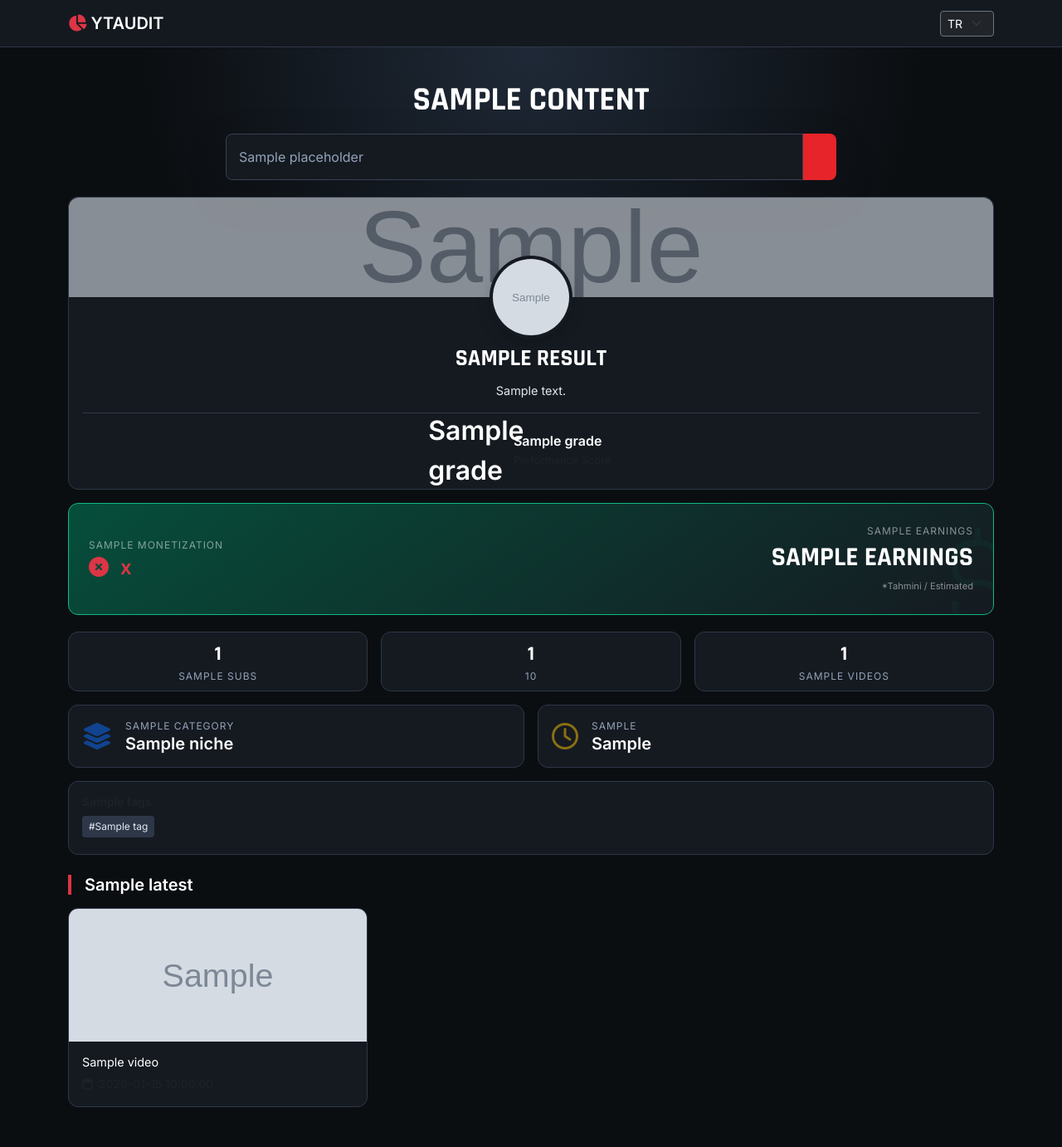
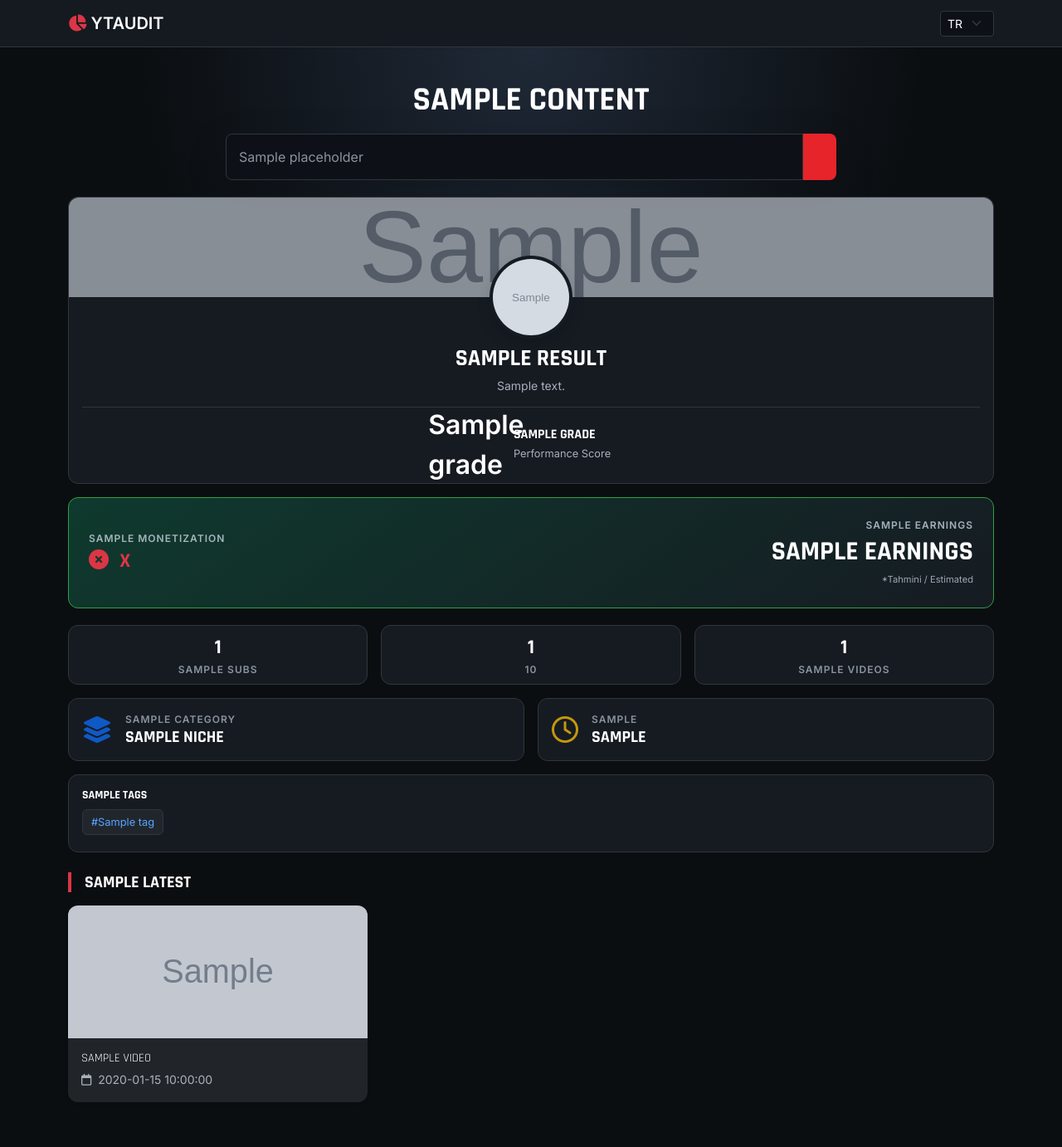
Before and after one commit to 2psgmvs86m-a11y/youtube-trend-analiz, a Flask app: template templates/index.html in a window 1280 px wide. Shown: the whole page at 83% size. After the commit the page ends 1328 px from the top, so only its background shows below. Run offline with Flask 3, Linux system fonts and the light colour scheme; the template is opened without the code that fills it: most values are stand-ins (such as "Sample title", 1, 10 or a date in 2020); grey boxes marked "Sample" are stand-in pictures.

Commit message:
Update index.html

```diff
--- a/templates/index.html
+++ b/templates/index.html
@@ -9,33 +9,63 @@
     <link rel="stylesheet" href="https://cdnjs.cloudflare.com/ajax/libs/font-awesome/6.4.0/css/all.min.css">
 
     <style>
-        :root { --dark-bg: #0b0e11; --card-bg: #151a21; --accent: #e62429; --text-gray: #cbd5e1; }
-        body { background-color: var(--dark-bg); color: white; font-family: 'Inter', sans-serif; }
-        h1, h2, h3, .grade-text { font-family: 'Rajdhani', sans-serif; text-transform: uppercase; }
+        /* --- TEMEL RENK AYARLARI --- */
+        :root {
+            --dark-bg: #0b0e11;
+            --card-bg: #161b22;
+            --accent: #e62429;
+            --text-main: #ffffff;
+            --text-sub: #94a3b8;
+        }
+
+        body {
+            background-color: var(--dark-bg);
+            color: var(--text-main);
+            font-family: 'Inter', sans-serif;
+        }
+
+        /* Tüm Başlıkları ve Yazıları Beyaza Zorla */
+        h1, h2, h3, h4, h5, h6 { color: #ffffff !important; font-family: 'Rajdhani', sans-serif; text-transform: uppercase; }
+        p, span, div { color: #e2e8f0; } /* Varsayılan yazı rengi açık gri */
+
+        /* Bootstrap text-muted düzeltmesi (Karanlıkta görünmesi için) */
+        .text-muted { color: #cbd5e1 !important; opacity: 0.8; }
+        .text-white-50 { color: #cbd5e1 !important; opacity: 0.8; }
 
         /* Header & Search */
-        .navbar { background: rgba(21, 26, 33, 0.95); border-bottom: 1px solid #2d3748; }
+        .navbar { background: rgba(22, 27, 34, 0.95); border-bottom: 1px solid #30363d; }
         .hero { padding: 40px 0; background: radial-gradient(circle at top, #1f2937 0%, var(--dark-bg) 70%); }
 
-        /* Arama Kutusu Düzeltmeleri */
-        .search-input { background: var(--card-bg); border: 1px solid #374151; color: white; padding: 15px; border-radius: 8px 0 0 8px; }
-        .search-input:focus { background: var(--card-bg); color: white; border-color: var(--accent); box-shadow: none; }
-        .search-input::placeholder { color: #94a3b8 !important; opacity: 1; } /* Placeholder rengi açıldı */
+        /* Input Alanları - Yüksek Kontrast */
+        .search-input {
+            background: #0d1117 !important;
+            border: 1px solid #30363d;
+            color: #ffffff !important;
+            padding: 15px;
+            border-radius: 8px 0 0 8px;
+        }
+        .search-input::placeholder { color: #8b949e !important; opacity: 1; }
+        .form-control:focus { box-shadow: none; border-color: var(--accent); }
+
         .btn-audit { background: var(--accent); border: none; color: white; font-weight: 700; padding: 0 20px; border-radius: 0 8px 8px 0; white-space: nowrap; }
 
+        /* Dil Seçici Düzeltmesi */
+        .form-select {
+            background-color: #0d1117;
+            color: white;
+            border: 1px solid #30363d;
+        }
+
         /* Cards */
-        .glass-card { background: var(--card-bg); border: 1px solid #2d3748; border-radius: 12px; padding: 20px; height: 100%; }
+        .glass-card { background: var(--card-bg); border: 1px solid #30363d; border-radius: 12px; padding: 20px; height: 100%; }
         .channel-banner { height: 120px; width: 100%; object-fit: cover; border-radius: 12px 12px 0 0; opacity: 0.6; }
 
-        /* Profil ve Avatar Düzeni */
+        /* Profil */
         .profile-header { margin-top: -50px; position: relative; z-index: 2; text-align: center; }
         .avatar-overlay { width: 100px; height: 100px; border-radius: 50%; border: 4px solid var(--card-bg); background: #000; }
 
-        /* Açıklama Metni Okunabilirliği */
-        .desc-text { color: #e2e8f0 !important; font-size: 0.9rem; line-height: 1.5; margin-top: 10px; }
-
-        /* Grade Badge - Mobilde daha iyi dursun diye */
-        .grade-container { display: flex; justify-content: center; align-items: center; gap: 15px; margin-top: 15px; padding-top: 15px; border-top: 1px solid #2d3748; }
+        /* Grade Badge */
+        .grade-container { display: flex; justify-content: center; align-items: center; gap: 15px; margin-top: 15px; padding-top: 15px; border-top: 1px solid #30363d; }
         .grade-box { width: 60px; height: 60px; display: flex; align-items: center; justify-content: center; border-radius: 12px; font-size: 2rem; font-weight: 800; color: white; flex-shrink: 0; }
         .grade-A, .grade-A_plus { background: linear-gradient(135deg, #10b981, #059669); box-shadow: 0 0 15px rgba(16, 185, 129, 0.4); }
         .grade-B, .grade-B_plus { background: linear-gradient(135deg, #3b82f6, #2563eb); }
@@ -43,38 +73,29 @@
         .grade-D { background: linear-gradient(135deg, #ef4444, #dc2626); }
 
         /* Tags */
-        .tag-badge { background: #2d3748; color: #e2e8f0; font-size: 0.75rem; padding: 4px 8px; border-radius: 4px; margin: 0 4px 4px 0; display: inline-block; }
+        .tag-badge { background: #21262d; color: #58a6ff; font-size: 0.8rem; padding: 5px 10px; border-radius: 6px; margin: 0 4px 4px 0; display: inline-block; border: 1px solid #30363d; }
 
-        /* Financial Box - Öne Çıkarılmış */
+        /* Financial Box Highlight */
         .finance-highlight {
-            background: linear-gradient(145deg, #064e3b 0%, #151a21 100%);
-            border: 1px solid #10b981;
+            background: linear-gradient(145deg, #0f3a2e 0%, #161b22 100%);
+            border: 1px solid #2ea043;
             margin-bottom: 20px;
-            position: relative;
-            overflow: hidden;
-        }
-        .finance-highlight::before {
-            content: '$';
-            position: absolute;
-            right: -20px;
-            top: -20px;
-            font-size: 10rem;
-            opacity: 0.05;
-            font-family: 'Rajdhani';
-            color: #10b981;
         }
 
-        .stat-num { font-size: 1.5rem; font-weight: 700; font-family: 'Rajdhani'; color: white; }
-        .stat-label { font-size: 0.75rem; color: #94a3b8; text-transform: uppercase; letter-spacing: 1px; }
+        .stat-num { font-size: 1.5rem; font-weight: 700; font-family: 'Rajdhani'; color: #ffffff; }
+        .stat-label { font-size: 0.75rem; color: #8b949e; text-transform: uppercase; letter-spacing: 1px; font-weight: 600; }
+
+        /* Linkler */
+        a { color: inherit; text-decoration: none; }
     </style>
 </head>
 <body>
 
     <nav class="navbar navbar-expand-lg navbar-dark">
         <div class="container">
-            <a class="navbar-brand fw-bold" href="/"><i class="fas fa-chart-pie text-danger"></i> YT<span class="text-white">AUDIT</span></a>
+            <a class="navbar-brand fw-bold text-white" href="/"><i class="fas fa-chart-pie text-danger"></i> YT<span class="text-white">AUDIT</span></a>
             <div class="ms-auto">
-                <select class="form-select form-select-sm bg-dark text-white border-secondary" onchange="location = '?lang=' + this.value;">
+                <select class="form-select form-select-sm shadow-none" onchange="location = '?lang=' + this.value;">
                     <option value="tr" {% if current_lang == 'tr' %}selected{% endif %}>TR</option>
                     <option value="en" {% if current_lang == 'en' %}selected{% endif %}>EN</option>
                     <option value="de" {% if current_lang == 'de' %}selected{% endif %}>DE</option>
@@ -85,7 +106,7 @@
 
     <div class="hero">
         <div class="container text-center">
-            <h1 class="display-6 fw-bold mb-3">{{ content.title }}</h1>
+            <h1 class="display-6 fw-bold mb-3 text-white">{{ content.title }}</h1>
             <div class="row justify-content-center">
                 <div class="col-12 col-md-8">
                     <form method="POST" class="d-flex shadow-lg">
@@ -94,7 +115,7 @@
                     </form>
                 </div>
             </div>
-            {% if error %} <div class="alert alert-danger mt-4 d-inline-block py-2 px-4 small">{{ error }}</div> {% endif %}
+            {% if error %} <div class="alert alert-danger mt-4 d-inline-block py-2 px-4 small border-0">{{ error }}</div> {% endif %}
         </div>
     </div>
 
@@ -105,14 +126,14 @@
             {% if result.banner %}
             <img src="{{ result.banner }}" class="channel-banner">
             {% else %}
-            <div class="channel-banner" style="background: #2d3748;"></div>
+            <div class="channel-banner" style="background: #21262d;"></div>
             {% endif %}
 
             <div class="px-3 pb-3">
                 <div class="profile-header">
                     <img src="{{ result.avatar }}" class="avatar-overlay shadow">
-                    <h3 class="mt-2 mb-1 fw-bold">{{ result.title }}</h3>
-                    <p class="desc-text">{{ result.desc }}</p>
+                    <h3 class="mt-2 mb-1 fw-bold text-white">{{ result.title }}</h3>
+                    <p class="text-muted mb-0 small">{{ result.desc }}</p>
                 </div>
 
                 <div class="grade-container">
@@ -138,7 +159,7 @@
             <div class="text-md-end">
                 <div class="stat-label mb-1 text-white-50">{{ content.earnings }}</div>
                 <h2 class="fw-bold text-white mb-0">{{ result.earnings }}</h2>
-                <small class="text-white-50" style="font-size: 0.7rem;">*Tahmini / Estimated</small>
+                <small class="text-white-50 opacity-75" style="font-size: 0.7rem;">*Tahmini / Estimated</small>
             </div>
         </div>
 
@@ -164,19 +185,19 @@
 
             <div class="col-md-6">
                 <div class="glass-card p-3 d-flex align-items-center">
-                    <i class="fas fa-layer-group text-primary fa-2x me-3 opacity-50"></i>
+                    <i class="fas fa-layer-group text-primary fa-2x me-3 opacity-75"></i>
                     <div>
                         <div class="stat-label">{{ content.category }}</div>
-                        <h5 class="fw-bold mb-0">{{ result.niche }}</h5>
+                        <h5 class="fw-bold mb-0 text-white">{{ result.niche }}</h5>
                     </div>
                 </div>
             </div>
             <div class="col-md-6">
                 <div class="glass-card p-3 d-flex align-items-center">
-                    <i class="far fa-clock text-warning fa-2x me-3 opacity-50"></i>
+                    <i class="far fa-clock text-warning fa-2x me-3 opacity-75"></i>
                     <div>
                         <div class="stat-label">{{ content.upload_schedule }}</div>
-                        <h5 class="fw-bold mb-0">{{ result.upload_schedule }}</h5>
+                        <h5 class="fw-bold mb-0 text-white">{{ result.upload_schedule }}</h5>
                     </div>
                 </div>
             </div>
@@ -184,20 +205,20 @@
 
         {% if result.tags %}
         <div class="glass-card p-3 mb-4">
-            <h6 class="mb-2 text-muted small fw-bold">{{ content.tags }}</h6>
+            <h6 class="mb-2 text-white fw-bold small">{{ content.tags }}</h6>
             {% for tag in result.tags %}
                 <span class="tag-badge">#{{ tag }}</span>
             {% endfor %}
         </div>
         {% endif %}
 
-        <h5 class="mb-3 fw-bold border-start border-4 border-danger ps-3">{{ content.latest }}</h5>
+        <h5 class="mb-3 fw-bold border-start border-4 border-danger ps-3 text-white">{{ content.latest }}</h5>
         <div class="row g-3">
             {% for video in result.videos %}
             <div class="col-md-4">
                 <a href="https://www.youtube.com/watch?v={{ video.id }}" target="_blank" class="text-decoration-none">
-                    <div class="glass-card p-0 overflow-hidden video-hover h-100">
-                        <img src="{{ video.thumb }}" class="w-100" style="height: 160px; object-fit: cover;">
+                    <div class="glass-card p-0 overflow-hidden h-100 border-0 shadow-sm bg-dark">
+                        <img src="{{ video.thumb }}" class="w-100" style="height: 160px; object-fit: cover; opacity: 0.9;">
                         <div class="p-3">
                             <h6 class="text-white mb-1 text-truncate" style="font-size: 0.9rem;">{{ video.title }}</h6>
                             <small class="text-muted"><i class="far fa-calendar me-1"></i> {{ video.published }}</small>
```
